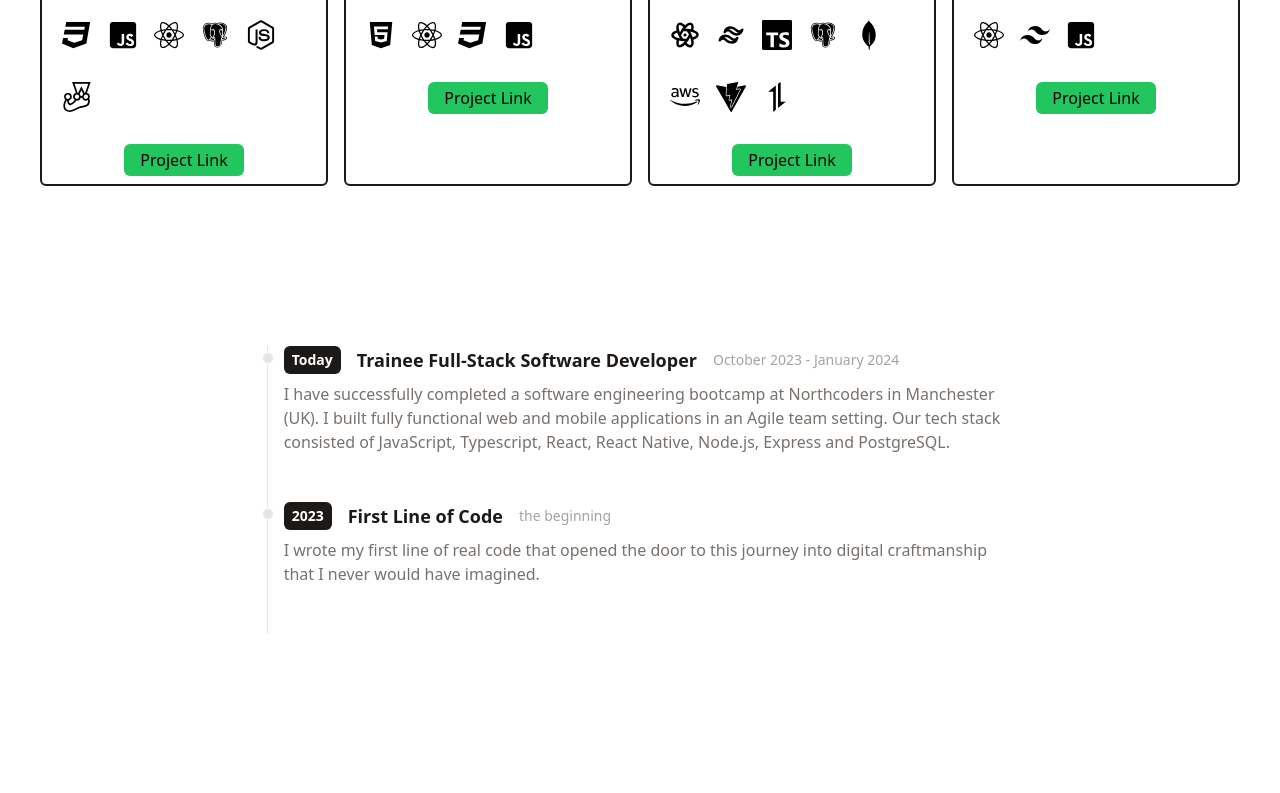
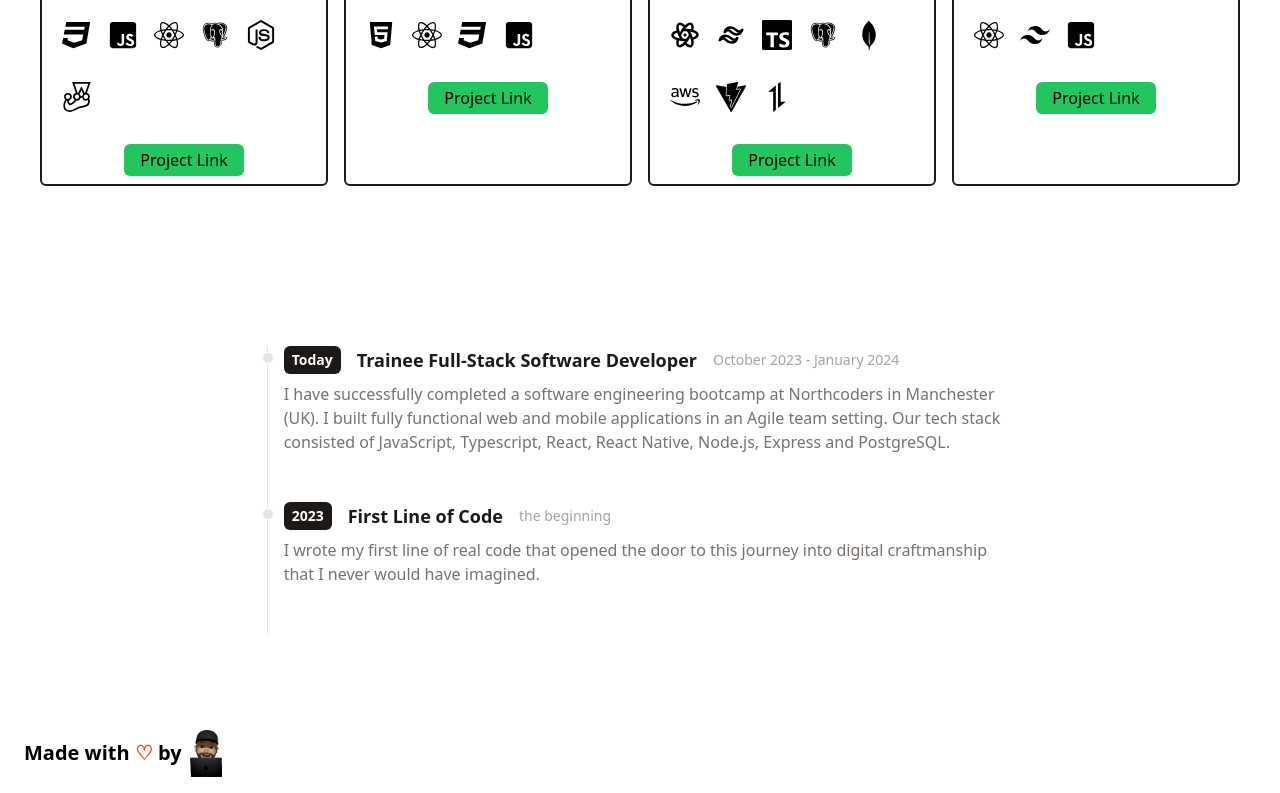
Before and after one commit to munaciella/personal-portfolio, a React (Vite) app: page / in a window 1280 px wide. Shown: the part 726-1519 px from the top of the page. Before the commit the page ends 1440 px from the top, so only its background shows below. Built offline with nearby package versions, Linux system fonts and the light colour scheme.

Commit message:
add ending title

```diff
--- a/src/App.tsx
+++ b/src/App.tsx
@@ -16,6 +16,7 @@ import { Portfolio } from './Components/Portfolio';
 import { Footer } from './Components/Footer';
 import { GMail } from './Components/GMail/GMail';
 import { ProfilePic } from './Components/ProfilePic';
+import { Ending } from './Components/Ending';
 
 const App: React.FC = () => {
   return (
@@ -30,6 +31,7 @@ const App: React.FC = () => {
       <Timeline/>
       <Contact/>
       <Footer/>
+      <Ending/>
     </div>
   );
 };
--- /dev/null
+++ b/src/Components/Ending.tsx
@@ -0,0 +1,12 @@
+import React from 'react'
+
+export const Ending: React.FC = () => {
+
+    return (
+        <div className="relative bottom-0 left-0 p-4 ml-2 flex items-center">
+            <p className='font-semibold text-xl'>Made with <span className="text-red-500">♡</span> by</p>
+  <img className="w-8 h-auto ml-2" src="public/assets/FranIcon.png" alt="Francesco's Image" />
+</div>
+
+    )
+}
--- a/src/Components/ProfilePic.tsx
+++ b/src/Components/ProfilePic.tsx
@@ -4,7 +4,7 @@ export const ProfilePic: React.FC = () => {
 
     return (
         <div className="absolute top-0 left-0 p-4 ml-2">
-  <img className="w-24 h-auto" src="../../public/assets/FranIcon.png" alt="Francesco's Image" />
+  <img className="w-24 h-auto" src="/assets/FranIcon.png" alt="Francesco's Image" />
 </div>
 
     )
```
